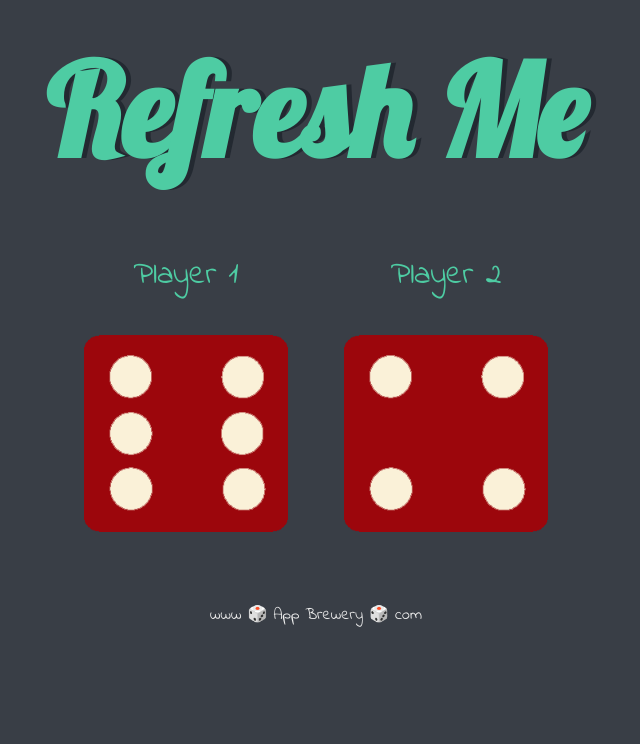
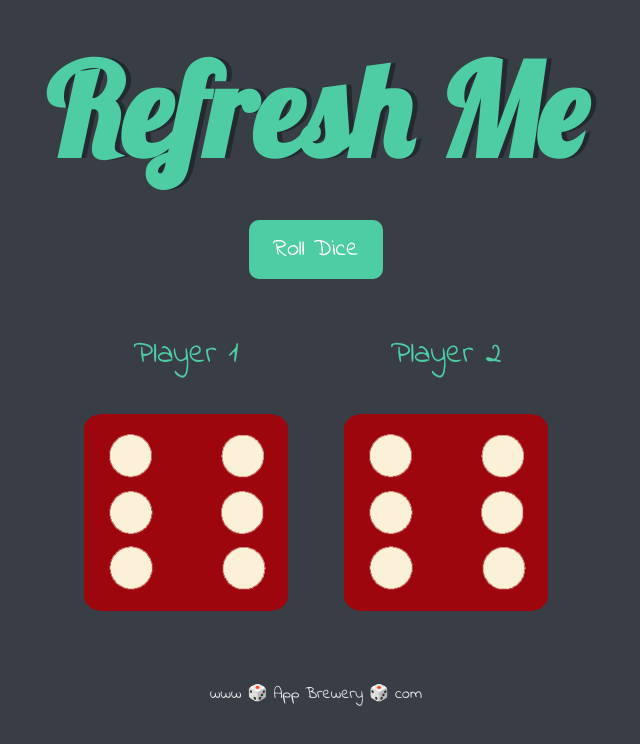
Before and after one commit to krishnj16/Dice_game-, a plain HTML site: page index.html in a window 1280 px wide. Shown: the whole page, without its empty margins (324-964 px from the left). Drawn offline with Linux system fonts and the light colour scheme.

Commit message:
Updated website content

```diff
--- a/Dice.js
+++ b/Dice.js
@@ -1,7 +1,37 @@
+// function rollDice(){
+// let x = Math.random();
+// let random = Math.floor((x * 6) + 1);
+// let randice = "dice" + random + ".png";
+// // let psource = "c:/Users/Krishna/Desktop/Dice game/" + randice;
+// let psource = randice;
+
+// var image1 = document.querySelectorAll("img")[0];
+// image1.setAttribute("src", psource);
+
+// let y = Math.random();
+// let random2 = Math.floor((y * 6) + 1);
+// let randice2 = "dice" + random2 + ".png";
+// // let psource2 = "c:/Users/Krishna/Desktop/Dice game/" + randice2;
+// let psource2 = randice2;
+// var image2 = document.querySelectorAll("img")[1];
+// image2.setAttribute("src", psource2);
+
+// let winnerText = "";
+//     if (random > random2) {
+//         winnerText = "🚩 Player 1 Wins!";
+//     } else if (random > random1) {
+//         winnerText = "Player 2 Wins! 🚩";
+//     } else {
+//         winnerText = "It's a Draw!";
+//     }
+
+//     // Update the heading with the winner
+//     document.querySelector("h1").textContent = winnerText;
+// }
+function rollDice() {
     let x = Math.random();
     let random = Math.floor((x * 6) + 1);
     let randice = "dice" + random + ".png";
-// let psource = "c:/Users/Krishna/Desktop/Dice game/" + randice;
     let psource = randice;
 
     var image1 = document.querySelectorAll("img")[0];
@@ -10,7 +40,26 @@ image1.setAttribute("src", psource);
     let y = Math.random();
     let random2 = Math.floor((y * 6) + 1);
     let randice2 = "dice" + random2 + ".png";
-// let psource2 = "c:/Users/Krishna/Desktop/Dice game/" + randice2;
     let psource2 = randice2;
+
     var image2 = document.querySelectorAll("img")[1];
     image2.setAttribute("src", psource2);
+
+    // Correcting the winner display logic
+    let winnerText = "";
+    if (random > random2) {
+        winnerText = "🚩 Player 1 Wins!";
+    } else if (random2 > random) {
+        winnerText = "Player 2 Wins! 🚩";
+    } else {
+        winnerText = "It's a Draw!";
+    }
+
+    // Updating the heading correctly
+    document.querySelector("h1").innerText = winnerText;
+}
+
+// Ensure event listener is added only once
+document.addEventListener("DOMContentLoaded", function () {
+    document.querySelector("button").onclick = rollDice;
+});
--- a/Dicegame.css
+++ b/Dicegame.css
@@ -3,6 +3,25 @@
     margin: auto;
     text-align: center;
   }
+  .button-container {
+    margin-bottom: 20px; /* Space between button and dice */
+}
+
+button {
+    background-color: #4ECCA3;
+    color: white;
+    font-size: 1.5rem;
+    padding: 12px 24px;
+    border: none;
+    border-radius: 10px;
+    cursor: pointer;
+    font-family: 'Indie Flower', cursive;
+    transition: 0.3s;
+}
+
+button:hover {
+    background-color: #3DAF90;
+}
 
   .dice {
     text-align: center;
--- a/index.html
+++ b/index.html
@@ -12,6 +12,9 @@
   <body>
     <div class="container">
       <h1>Refresh Me</h1>
+      <div class="button-container">
+        <button onclick="rollDice()">Roll Dice</button>
+      </div>
 
       <div class="dice">
         <p>Player 1</p>
@@ -22,6 +25,7 @@
         <p>Player 2</p>
         <img class="img2" src="dice6.png" />
       </div>
+
     </div>
 
     <footer>www 🎲 App Brewery 🎲 com</footer>
```
Lines whose indentation alone changed are shown as unchanged.
